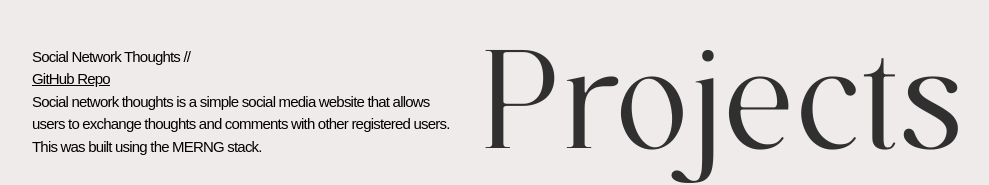
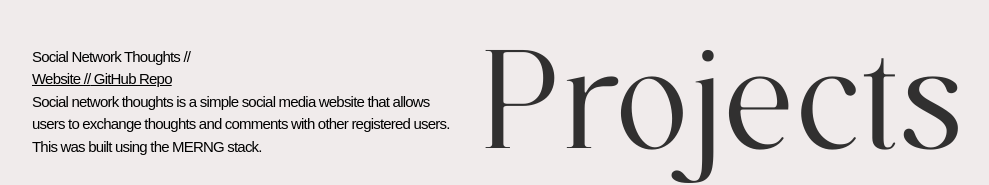
Before and after one commit to jsong73/js-portfolio, a React (Create React App) app: page /projects in a window 1280 px wide. Shown: the part 432-617 px from the top of the page, without its empty margins (168-1157 px from the left). Built offline with nearby package versions, Linux system fonts and the light colour scheme; a web font is replaced by a local one.

Commit message:
adding social network website link

```diff
--- a/package.json
+++ b/package.json
@@ -2,11 +2,13 @@
   "name": "js-portfolio",
   "version": "0.1.0",
   "private": true,
+  "homepage": "https://jsong73.github.io/js-portfolio",
   "dependencies": {
     "@testing-library/jest-dom": "^5.16.5",
     "@testing-library/react": "^13.4.0",
     "@testing-library/user-event": "^13.5.0",
     "framer-motion": "^7.6.7",
+    "gh-pages": "^4.0.0",
     "localforage": "^1.10.0",
     "match-sorter": "^6.3.1",
     "react": "^18.2.0",
@@ -22,7 +24,9 @@
     "start": "react-scripts start",
     "build": "react-scripts build",
     "test": "react-scripts test",
-    "eject": "react-scripts eject"
+    "eject": "react-scripts eject",
+    "predeploy": "npm run build",
+    "deploy": "gh-pages -d build"
   },
   "eslintConfig": {
     "extends": [
--- a/src/components/pages/Projects.js
+++ b/src/components/pages/Projects.js
@@ -16,7 +16,8 @@ export default function Projects() {
     <div id="project-text">
     <div>
     <h1> Social Network Thoughts //</h1>
-    <a className="underline" href="https://github.com/jsong73/social-network-thoughts">GitHub Repo</a>
+    <a className="underline" href="https://social-network-thoughts.herokuapp.com/">Website //</a>
+    <a className="underline" href="https://github.com/jsong73/social-network-thoughts"> GitHub Repo</a>
     <br></br>
     Social network thoughts is a simple social media website that allows <br></br> users to exchange thoughts
     and comments with other registered users. <br></br> This was built using the MERNG stack.</div>
```
Also changed, not shown: 1 other file (tests, documents, lock files or other folders).
